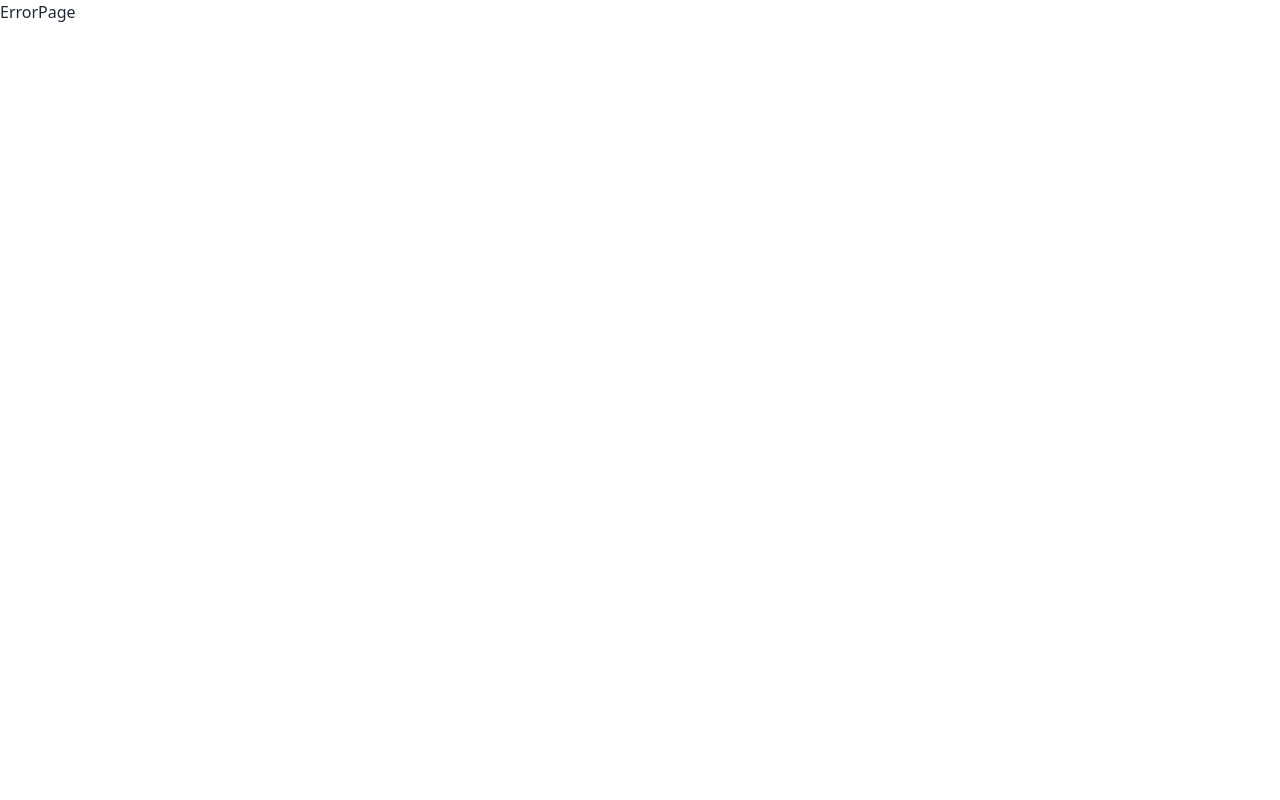
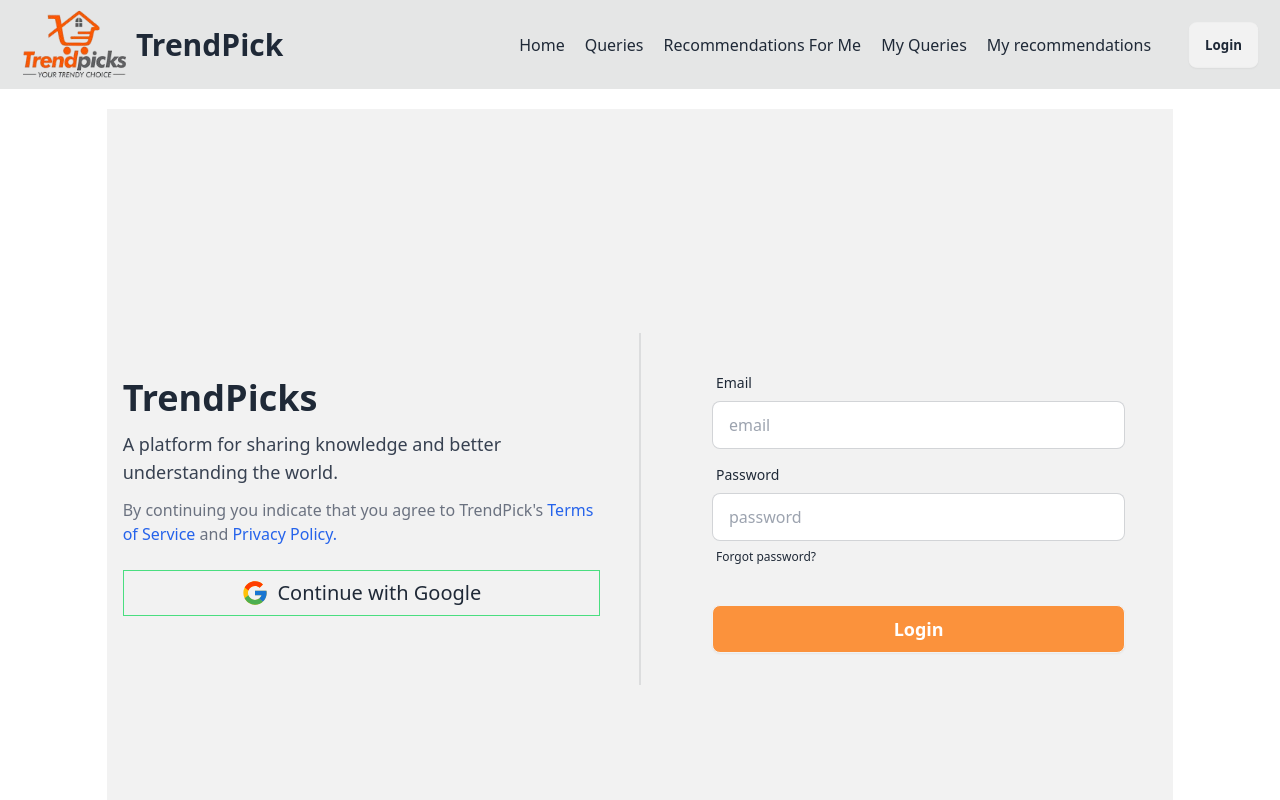
Before and after one commit to wadsahin/TrendsPick-client, a React (Vite) app: page /signIn in a window 1280 px wide. Before the commit this address had no page. Shown: the top 800 px of the page. Built offline with nearby package versions, Linux system fonts and the light colour scheme.

Commit message:
Login page completed

```diff
--- a/package.json
+++ b/package.json
@@ -12,6 +12,7 @@
   "dependencies": {
     "react": "^18.3.1",
     "react-dom": "^18.3.1",
+    "react-icons": "^5.4.0",
     "react-router-dom": "^7.1.0",
     "swiper": "^11.1.15"
   },
--- a/src/pages/auth/SignIn.jsx
+++ b/src/pages/auth/SignIn.jsx
@@ -1,7 +1,61 @@
+import { FcGoogle } from "react-icons/fc";
+
 const SignIn = () => {
+
+  // Handle user email & password login
+  const handleLoginForm = e => {
+    e.preventDefault();
+    const form = e.target;
+    const email = form.email.value;
+    const password = form.password.value;
+    console.log({email, password});
+  }
+
+  // Handle google login
+  const handleGoogleLogin = () => {
+
+  }
+
   return (
-    <div>
-      SignIn
+    <div className="hero bg-base-200 min-h-screen w-11/12 lg:w-10/12 mx-auto my-5">
+      <div className="hero-content flex-col lg:flex-row">
+        <div className="text-center flex-1 lg:text-left">
+          <h2 className="text-4xl font-semibold mb-3">TrendPicks</h2>
+          <p className="text-lg mb-3 text-gray-700">A platform for sharing knowledge and better understanding the world.</p>
+          <p className="text-gray-500">By continuing you indicate that you agree to TrendPick's <span className="text-blue-600">Terms of Service</span> and <span className="text-blue-600">Privacy Policy.</span> </p>
+          <div className="py-6">
+            <button onClick={handleGoogleLogin} className="border border-green-400 py-2 px-5 text-xl font-medium flex items-center gap-2 w-full justify-center">
+              <FcGoogle size={28} />
+              Continue with Google
+            </button>
+          </div>
+        </div>
+
+        <div className="divider lg:divider-horizontal"></div>
+
+        <div className="card w-full flex-1">
+          <form onSubmit={handleLoginForm} className="card-body">
+            <div className="form-control">
+              <label className="label">
+                <span className="label-text">Email</span>
+              </label>
+              <input type="email" name="email" placeholder="email" className="input input-bordered" required />
+            </div>
+            <div className="form-control">
+              <label className="label">
+                <span className="label-text">Password</span>
+              </label>
+              <input type="password" name="password" placeholder="password" className="input input-bordered" required />
+              <label className="label">
+                <a href="#" className="label-text-alt link link-hover">Forgot password?</a>
+              </label>
+            </div>
+            <div className="form-control mt-6">
+              <button className="btn bg-orange-400 text-lg text-white">Login</button>
+            </div>
+          </form>
+        </div>
+      </div>
     </div>
   );
 };
--- a/src/pages/common/Navbar.jsx
+++ b/src/pages/common/Navbar.jsx
@@ -1,4 +1,4 @@
-import { NavLink } from "react-router-dom";
+import { Link, NavLink } from "react-router-dom";
 import logo from "../../assets/logo.png";
 const Navbar = () => {
   const user = "sahin";
@@ -59,7 +59,7 @@
         <ul className="menu menu-horizontal px-1">
           {links}
         </ul>
-        <a className="btn">Login</a>
+        <Link to="/signIn" className="btn">Login</Link>
       </div>
     </div>
   );
```
Also changed, not shown: src/routes/routes.jsx (+10 -0 lines), 1 other file (tests, documents, lock files or other folders).
